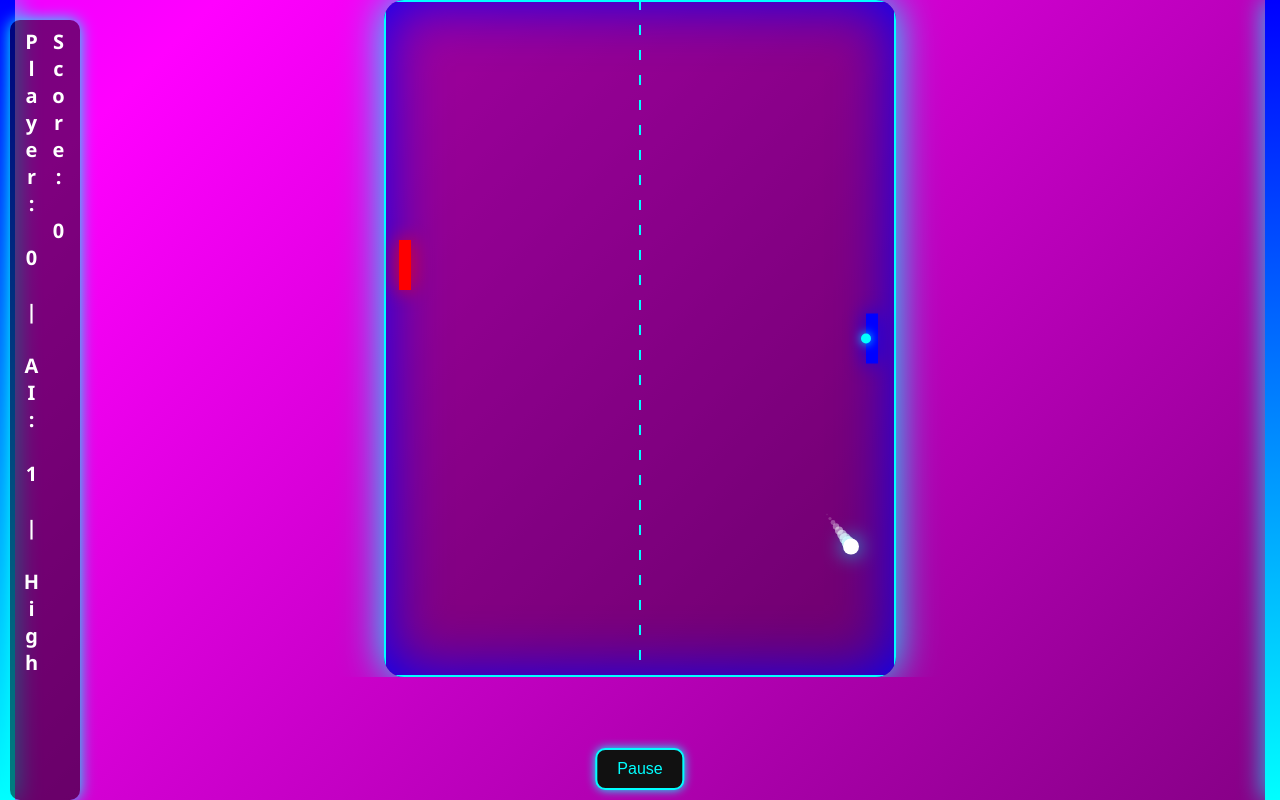
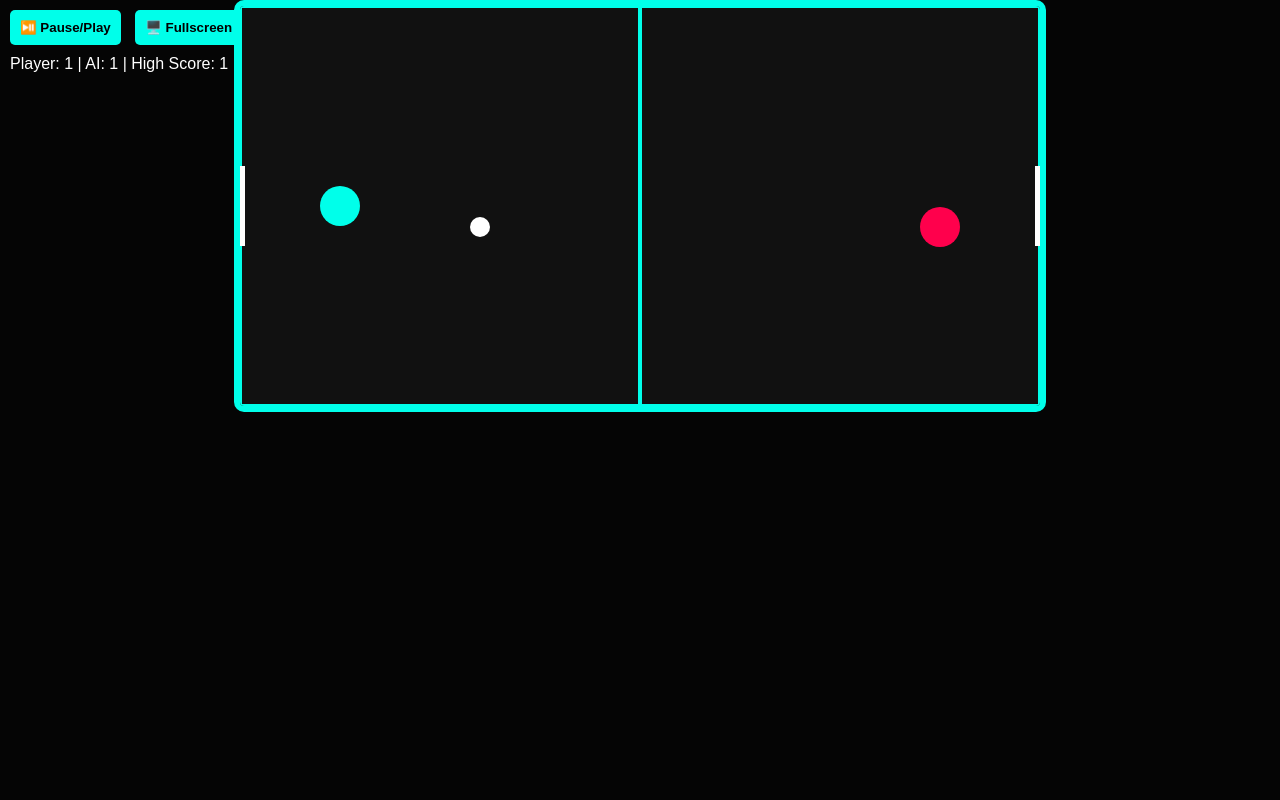
Before and after one commit to Alsaher220/Neo-Air-Hockey-AI, a plain HTML site: page index.html in a window 1280 px wide. Drawn offline with Linux system fonts and the light colour scheme.

Commit message:
Update index.html

```diff
--- a/index.html
+++ b/index.html
@@ -2,249 +2,142 @@
 <html lang="en">
 <head>
   <meta charset="UTF-8" />
-  <title>Neo Air Hockey</title>
+  <meta name="viewport" content="width=device-width, initial-scale=1.0" />
+  <title>Neo Air Hockey AI</title>
   <style>
-    html, body {
-      margin: 0;
-      padding: 0;
-      overflow: hidden;
-      background: linear-gradient(135deg, #0ff, #00f, #f0f, #000);
-      background-size: 600% 600%;
-      animation: gradientBG 15s ease infinite;
-      font-family: 'Segoe UI', Tahoma, Geneva, Verdana, sans-serif;
-    }
-
-    @keyframes gradientBG {
-      0% { background-position: 0% 50%; }
-      50% { background-position: 100% 50%; }
-      100% { background-position: 0% 50%; }
-    }
-
-    canvas {
-      display: block;
-      margin: auto;
-      background: rgba(0, 0, 0, 0.35);
-      box-shadow: 0 0 40px #0ff, inset 0 0 60px #00f;
-      border-radius: 20px;
-      cursor: none;
-    }
-
+    * { margin: 0; padding: 0; box-sizing: border-box; }
+    body, html { height: 100%; overflow: hidden; background: #050505; cursor: url('https://cur.cursors-4u.net/games/gam-1/gam31.cur'), auto; }
+    canvas { display: block; background: #111; margin: 0 auto; border: 6px solid #00ffea; border-radius: 10px; }
     #ui {
       position: absolute;
-      top: 20px;
+      top: 10px;
       left: 10px;
-      color: white;
-      font-size: 20px;
-      writing-mode: vertical-lr;
-      text-orientation: upright;
-      background: rgba(0, 0, 0, 0.5);
-      padding: 8px;
-      border-radius: 10px;
-      box-shadow: 0 0 15px #0ff;
+      color: #fff;
+      font-family: 'Arial', sans-serif;
+      z-index: 10;
+    }
+    #ui button {
+      background: #00ffea;
+      color: #000;
       font-weight: bold;
+      border: none;
+      padding: 10px;
+      margin-right: 10px;
+      cursor: pointer;
+      border-radius: 5px;
     }
-
-    #leftPanel, #rightPanel {
-      position: absolute;
-      top: 0;
-      width: 15px;
-      height: 100%;
-      background: linear-gradient(to bottom, #00f, #0ff);
-      box-shadow: 0 0 25px #0ff;
-      z-index: 0;
-    }
-
-    #leftPanel { left: 0; }
-    #rightPanel { right: 0; }
-
-    #pauseBtn {
-      position: absolute;
-      bottom: 10px;
-      left: 50%;
-      transform: translateX(-50%);
-      font-size: 16px;
-      padding: 10px 20px;
-      background: #111;
-      color: #0ff;
-      border: 2px solid #0ff;
-      border-radius: 10px;
-      cursor: pointer;
-      box-shadow: 0 0 10px #0ff;
-    }
-
-    #pauseBtn:hover {
-      background: #0ff;
-      color: #000;
+    #scoreboard {
+      margin-top: 10px;
     }
   </style>
 </head>
 <body>
-  <div id="leftPanel"></div>
-  <div id="rightPanel"></div>
-  <canvas id="gameCanvas" width="512" height="677"></canvas>
-  <div id="ui">Player: 0 | AI: 0 | High Score: 0</div>
-  <button id="pauseBtn">Pause</button>
+  <div id="ui">
+    <button onclick="togglePause()">⏯️ Pause/Play</button>
+    <button onclick="toggleFullscreen()">🖥️ Fullscreen</button>
+    <div id="scoreboard">Player: 0 | AI: 0 | High Score: 0</div>
+  </div>
+  <canvas id="gameCanvas"></canvas>
+  <audio id="goalSound" src="https://www.fesliyanstudios.com/play-mp3/387" preload="auto"></audio>
+  <audio id="bgMusic" src="https://www.fesliyanstudios.com/play-mp3/7232" loop autoplay></audio>
 
   <script>
     const canvas = document.getElementById('gameCanvas');
     const ctx = canvas.getContext('2d');
-
-    const ui = document.getElementById('ui');
-    const pauseBtn = document.getElementById('pauseBtn');
-
-    let paddleWidth = 50, paddleHeight = 12, paddleSpeed = 6;
-    let player = { x: canvas.width - 30, y: canvas.height / 2 - paddleWidth / 2, score: 0 };
-    let ai = { x: 15, y: canvas.height / 2 - paddleWidth / 2, score: 0 };
-
-    let puck = {
-      x: canvas.width / 2,
-      y: canvas.height / 2,
-      radius: 8,
-      speedX: 3,
-      speedY: 4,
-      trail: []
-    };
+    canvas.width = 800;
+    canvas.height = 400;
 
     let paused = false;
-    const goalSound = new Audio("https://cdn.pixabay.com/audio/2021/08/04/audio_640cc74e28.mp3");
-    let highScore = parseInt(localStorage.getItem("highScore")) || 0;
+    let playerScore = 0, aiScore = 0;
+    let highScore = localStorage.getItem('highScore') || 0;
+    const scoreboard = document.getElementById('scoreboard');
+    const goalSound = document.getElementById('goalSound');
 
-    let mouse = { x: player.x, y: player.y + paddleWidth / 2 };
-    canvas.addEventListener('mousemove', e => {
-      const rect = canvas.getBoundingClientRect();
-      mouse.y = e.clientY - rect.top;
-    });
-    canvas.addEventListener('touchmove', e => {
-      const rect = canvas.getBoundingClientRect();
-      mouse.y = e.touches[0].clientY - rect.top;
-    });
+    const puck = { x: 400, y: 200, radius: 10, vx: 5, vy: 3 };
+    const player = { x: 100, y: 200, radius: 20 };
+    const ai = { x: 700, y: 200, radius: 20 };
 
-    pauseBtn.onclick = () => {
-      paused = !paused;
-      pauseBtn.innerText = paused ? 'Resume' : 'Pause';
-    };
+    function update() {
+      if (paused) return;
 
-    function drawPaddle(y, x, color, vertical = true) {
-      ctx.beginPath();
-      ctx.shadowColor = color;
-      ctx.shadowBlur = 20;
-      ctx.fillStyle = color;
-      if (vertical) {
-        ctx.fillRect(x, y, paddleHeight, paddleWidth);
-      } else {
-        ctx.fillRect(y, x, paddleWidth, paddleHeight);
+      puck.x += puck.vx;
+      puck.y += puck.vy;
+
+      // Bounce
+      if (puck.y <= 0 || puck.y >= canvas.height) puck.vy *= -1;
+
+      // Collision with player
+      let dx = puck.x - player.x;
+      let dy = puck.y - player.y;
+      if (Math.hypot(dx, dy) < puck.radius + player.radius) {
+        puck.vx *= -1;
+        puck.x = player.x + puck.radius + player.radius;
       }
-      ctx.shadowBlur = 0;
+
+      // Collision with AI
+      dx = puck.x - ai.x;
+      dy = puck.y - ai.y;
+      if (Math.hypot(dx, dy) < puck.radius + ai.radius) {
+        puck.vx *= -1;
+        puck.x = ai.x - puck.radius - ai.radius;
+      }
+
+      // AI movement
+      if (ai.y < puck.y) ai.y += 3;
+      if (ai.y > puck.y) ai.y -= 3;
+
+      // Goals
+      if (puck.x <= 0) {
+        aiScore++;
+        reset();
+        goalSound.play();
+      }
+      if (puck.x >= canvas.width) {
+        playerScore++;
+        goalSound.play();
+        if (playerScore > highScore) {
+          highScore = playerScore;
+          localStorage.setItem('highScore', highScore);
+        }
+        reset();
+      }
+
+      scoreboard.textContent = `Player: ${playerScore} | AI: ${aiScore} | High Score: ${highScore}`;
     }
 
-    function drawPuck() {
-      puck.trail.push({ x: puck.x, y: puck.y });
-      if (puck.trail.length > 10) puck.trail.shift();
+    function draw() {
+      ctx.clearRect(0, 0, canvas.width, canvas.height);
 
-      for (let i = 0; i < puck.trail.length; i++) {
-        const t = puck.trail[i];
-        ctx.beginPath();
-        ctx.arc(t.x, t.y, puck.radius * (i / puck.trail.length), 0, 2 * Math.PI);
-        ctx.fillStyle = `rgba(255,255,255,${i / puck.trail.length})`;
-        ctx.fill();
-      }
-
-      ctx.beginPath();
-      ctx.arc(puck.x, puck.y, puck.radius, 0, 2 * Math.PI);
-      ctx.fillStyle = "#fff";
-      ctx.shadowColor = "#0ff";
-      ctx.shadowBlur = 20;
-      ctx.fill();
-      ctx.shadowBlur = 0;
-    }
-
-    function drawCenterLine() {
-      ctx.strokeStyle = '#0ff';
-      ctx.lineWidth = 2;
-      ctx.setLineDash([10, 15]);
+      // Field
+      ctx.strokeStyle = '#00ffea';
+      ctx.lineWidth = 4;
+      ctx.strokeRect(0, 0, canvas.width, canvas.height);
       ctx.beginPath();
       ctx.moveTo(canvas.width / 2, 0);
       ctx.lineTo(canvas.width / 2, canvas.height);
       ctx.stroke();
-      ctx.setLineDash([]);
-    }
 
-    function drawBoundaries() {
-      ctx.strokeStyle = '#0ff';
-      ctx.lineWidth = 4;
-      ctx.strokeRect(0, 0, canvas.width, canvas.height);
-    }
+      // Goals
+      ctx.fillStyle = '#fff';
+      ctx.fillRect(0, canvas.height / 2 - 40, 5, 80);
+      ctx.fillRect(canvas.width - 5, canvas.height / 2 - 40, 5, 80);
 
-    function drawCustomCursor() {
+      // Puck
       ctx.beginPath();
-      ctx.arc(mouse.x, mouse.y, 5, 0, 2 * Math.PI);
-      ctx.fillStyle = '#0ff';
-      ctx.shadowColor = '#0ff';
-      ctx.shadowBlur = 10;
+      ctx.arc(puck.x, puck.y, puck.radius, 0, Math.PI * 2);
+      ctx.fillStyle = '#fff';
       ctx.fill();
-      ctx.shadowBlur = 0;
-    }
 
-    function update() {
-      if (paused) return;
+      // Players
+      ctx.beginPath();
+      ctx.arc(player.x, player.y, player.radius, 0, Math.PI * 2);
+      ctx.fillStyle = '#00ffea';
+      ctx.fill();
 
-      player.y = mouse.y - paddleWidth / 2;
-      player.y = Math.max(0, Math.min(canvas.height - paddleWidth, player.y));
-
-      if (puck.x < canvas.width / 2) {
-        if (puck.y < ai.y + paddleWidth / 2) ai.y -= paddleSpeed / 1.5;
-        else ai.y += paddleSpeed / 1.5;
-        ai.y = Math.max(0, Math.min(canvas.height - paddleWidth, ai.y));
-      }
-
-      puck.x += puck.speedX;
-      puck.y += puck.speedY;
-
-      if (puck.y - puck.radius < 0 || puck.y + puck.radius > canvas.height) puck.speedY *= -1;
-
-      if (puck.x + puck.radius > player.x &&
-          puck.y > player.y && puck.y < player.y + paddleWidth) {
-        puck.speedX *= -1;
-        puck.x = player.x - puck.radius;
-      }
-
-      if (puck.x - puck.radius < ai.x + paddleHeight &&
-          puck.y > ai.y && puck.y < ai.y + paddleWidth) {
-        puck.speedX *= -1;
-        puck.x = ai.x + paddleHeight + puck.radius;
-      }
-
-      if (puck.x - puck.radius <= 0) {
-        player.score++;
-        goalSound.play();
-        resetPuck();
-      } else if (puck.x + puck.radius >= canvas.width) {
-        ai.score++;
-        goalSound.play();
-        resetPuck();
-      }
-
-      if (player.score > highScore) {
-        highScore = player.score;
-        localStorage.setItem("highScore", highScore);
-      }
-    }
-
-    function resetPuck() {
-      puck.x = canvas.width / 2;
-      puck.y = canvas.height / 2;
-      puck.speedX *= -1;
-    }
-
-    function draw() {
-      ctx.clearRect(0, 0, canvas.width, canvas.height);
-      drawCenterLine();
-      drawBoundaries();
-      drawPaddle(player.y, player.x, "#00f");
-      drawPaddle(ai.y, ai.x, "#f00");
-      drawPuck();
-      drawCustomCursor();
-      ui.textContent = `Player: ${player.score} | AI: ${ai.score} | High Score: ${highScore}`;
+      ctx.beginPath();
+      ctx.arc(ai.x, ai.y, ai.radius, 0, Math.PI * 2);
+      ctx.fillStyle = '#ff004c';
+      ctx.fill();
     }
 
     function loop() {
@@ -253,6 +146,37 @@
       requestAnimationFrame(loop);
     }
 
+    function reset() {
+      puck.x = 400;
+      puck.y = 200;
+      puck.vx = 5 * (Math.random() > 0.5 ? 1 : -1);
+      puck.vy = 3 * (Math.random() > 0.5 ? 1 : -1);
+    }
+
+    function togglePause() {
+      paused = !paused;
+    }
+
+    function toggleFullscreen() {
+      if (!document.fullscreenElement) {
+        canvas.requestFullscreen().catch(err => alert(`Error: ${err}`));
+      } else {
+        document.exitFullscreen();
+      }
+    }
+
+    canvas.addEventListener('touchmove', (e) => {
+      const touch = e.touches[0];
+      const rect = canvas.getBoundingClientRect();
+      player.y = touch.clientY - rect.top;
+    });
+
+    canvas.addEventListener('mousemove', (e) => {
+      const rect = canvas.getBoundingClientRect();
+      player.y = e.clientY - rect.top;
+    });
+
+    reset();
     loop();
   </script>
 </body>
```
